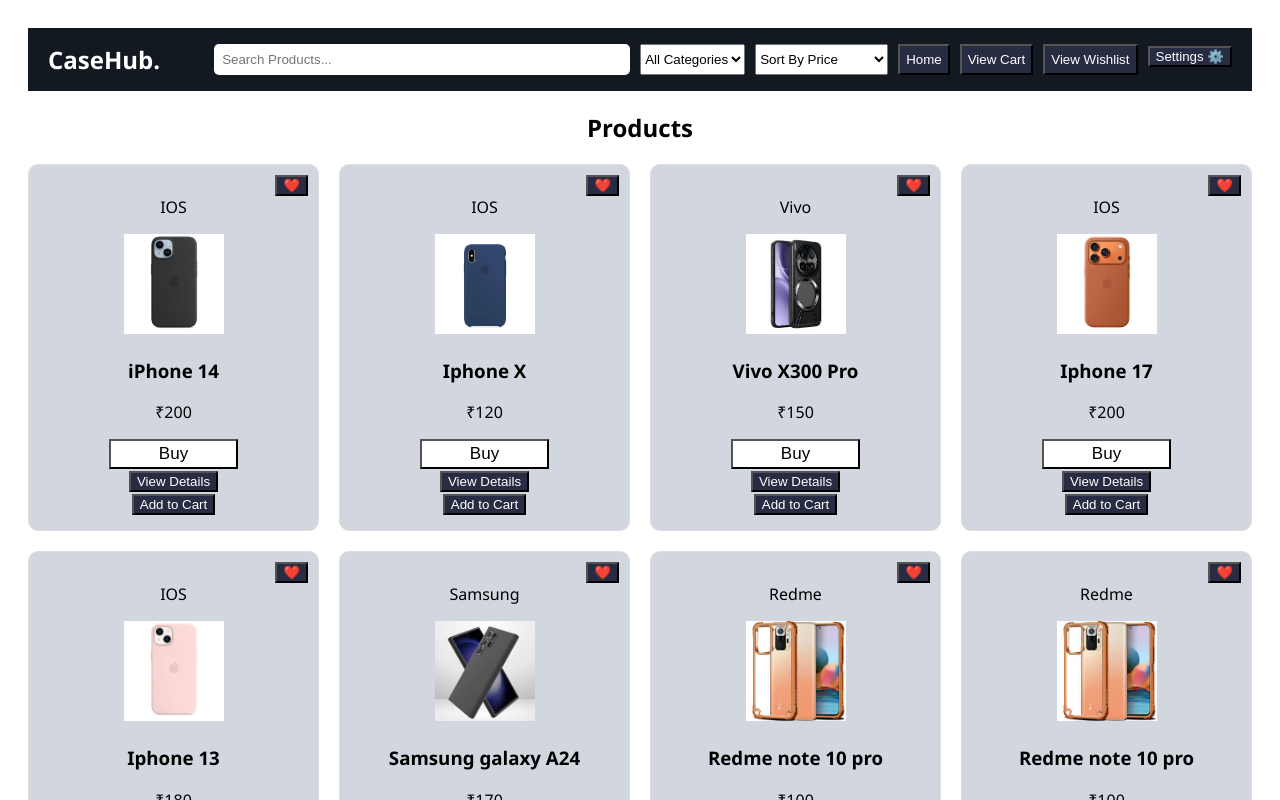
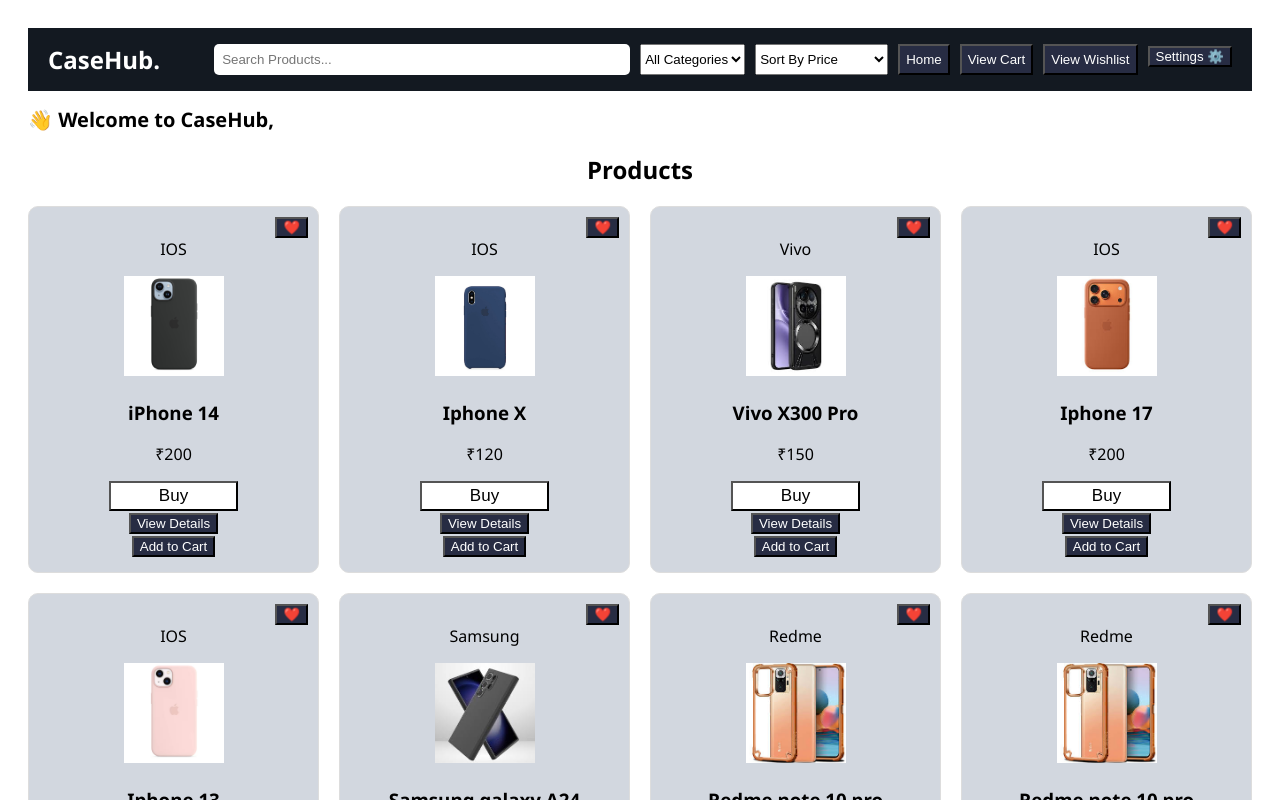
Before and after one commit to basilribumon/e-commerse, a React (Vite) app: page / in a window 1280 px wide. Shown: the top 800 px of the page. Built offline with nearby package versions, Linux system fonts and the light colour scheme; data requests are answered from the project's data file.

Commit message:
Add user greeting to Home page

```diff
--- a/src/pages/Home.jsx
+++ b/src/pages/Home.jsx
@@ -16,6 +16,10 @@ function Home() {
     useSelector(
       (state) => state.products
     );
+
+ const { user } = useSelector(
+  (state) => state.auth
+);
 
   const [currentPage, setCurrentPage] =
     useState(1);
@@ -145,6 +149,20 @@ function Home() {
         }
       />
 
+      <div
+  style={{
+    textAlign: "left",
+    marginTop: "15px",
+    marginBottom: "15px",
+    fontSize: "20px",
+    fontWeight: "bold",
+  }}
+>
+ 👋 Welcome to CaseHub, {user?.name}
+</div>
+
+
+
       <h2>Products</h2>
 
       <div
```
